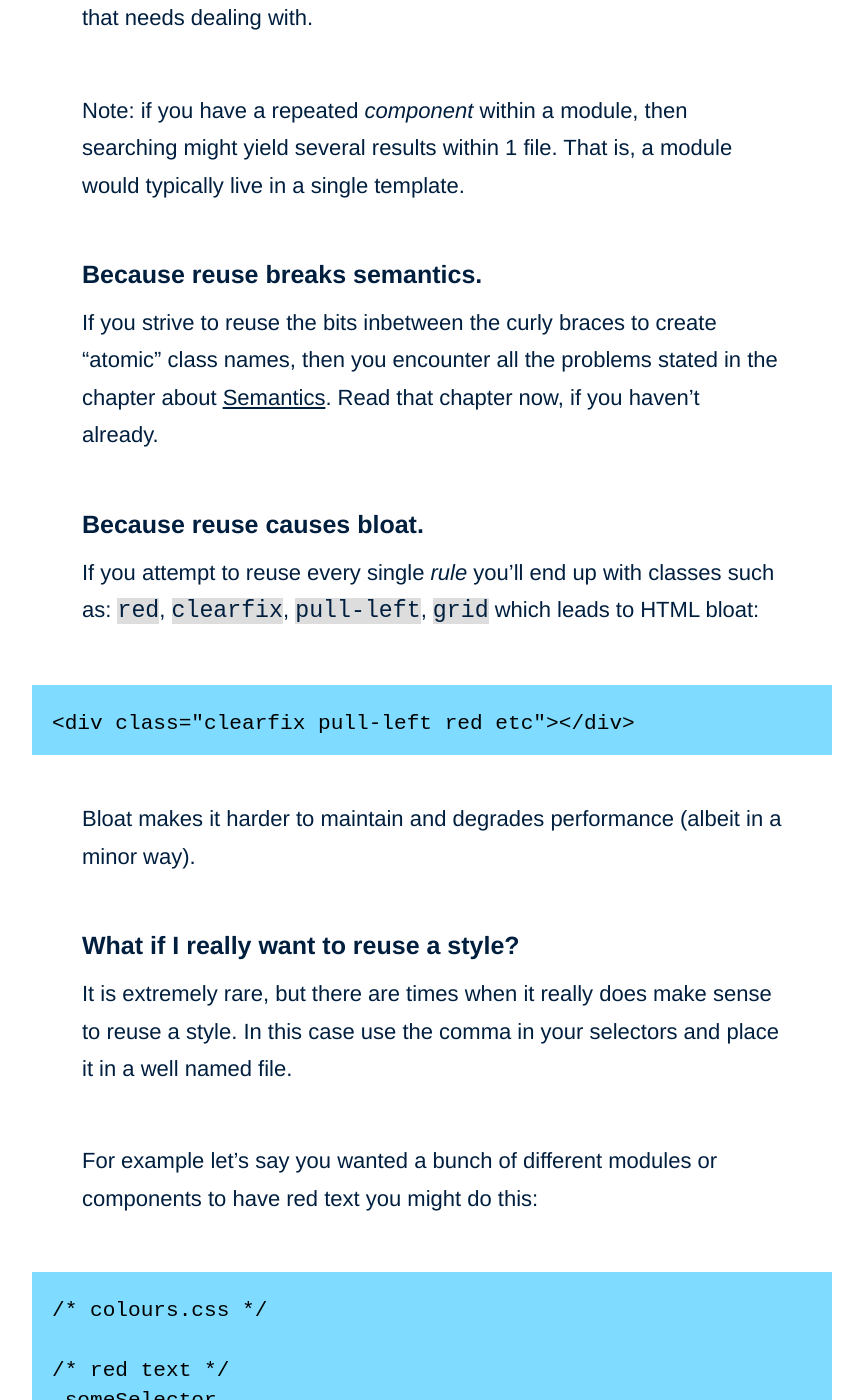
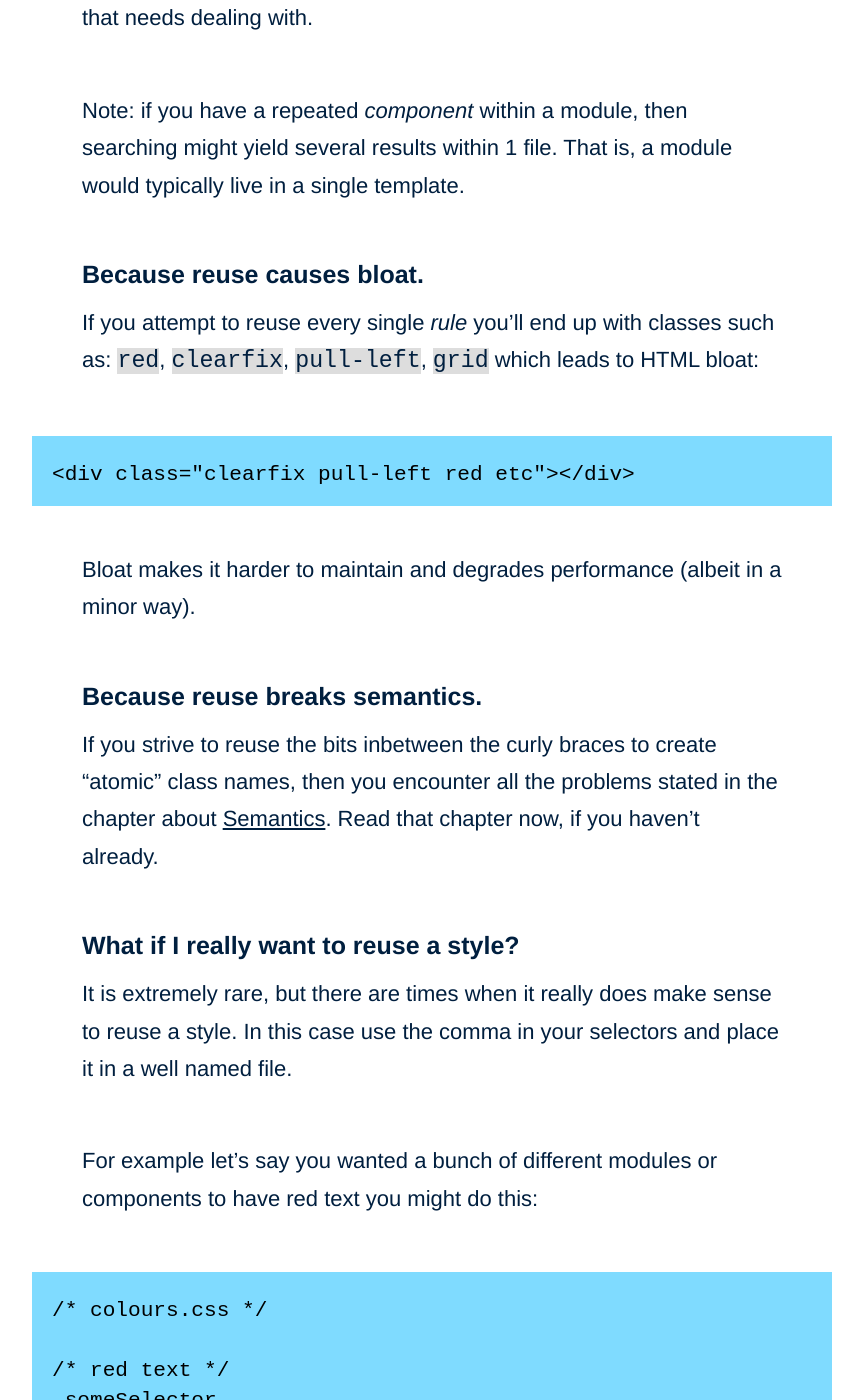
Before and after one commit to adamsilver/maintainablecss.com-jekyll, a Jekyll site: the page built from _chapters/03-reuse.md, in a window 1280 px wide and 1400 px high, scrolled down 3486 px. Shown: the whole window, without its empty margins (208-1071 px from the left). Built offline with Jekyll 4.4.1, drawn with Linux system fonts in a browser that asks for light colours; part of the change alters nothing that is shown.

```diff
--- a/_chapters/03-reuse.md
+++ b/_chapters/03-reuse.md
@@ -66,10 +66,6 @@ If you use semantic class names, a search should yield just one result. And if i
 
 Note: if you have a repeated *component* within a module, then searching might yield several results within 1 file. That is, a module would typically live in a single template.
 
-## Because reuse breaks semantics.
-
-If you strive to reuse the bits inbetween the curly braces to create "atomic" class names, then you encounter all the problems stated in the chapter about [Semantics](/chapters/semantics/). Read that chapter now, if you haven't already.
-
 ## Because reuse causes bloat.
 
 If you attempt to reuse every single *rule* you'll end up with classes such as: `red`, `clearfix`, `pull-left`, `grid` which leads to HTML bloat:
@@ -77,6 +73,10 @@ If you attempt to reuse every single *rule* you'll end up with classes such as:
 	<div class="clearfix pull-left red etc"></div>
 
 Bloat makes it harder to maintain and degrades performance (albeit in a minor way).
+
+## Because reuse breaks semantics.
+
+If you strive to reuse the bits inbetween the curly braces to create "atomic" class names, then you encounter all the problems stated in the chapter about [Semantics](/chapters/semantics/). Read that chapter now, if you haven't already.
 
 ## What if I really want to reuse a style?
 
```
